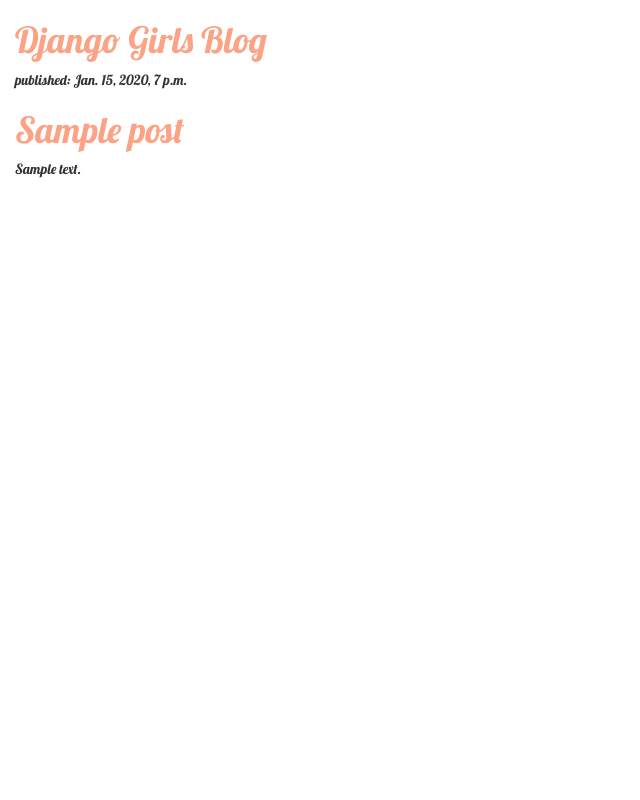
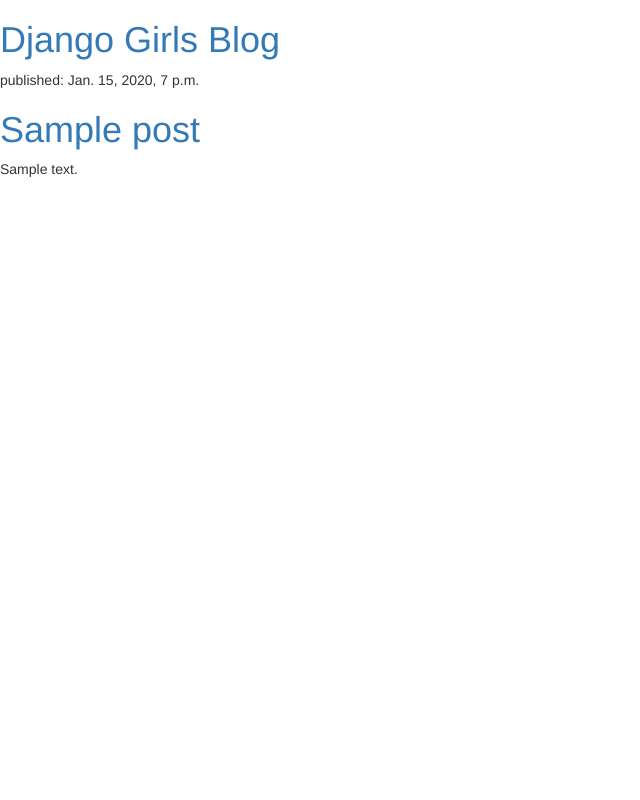
Before and after one commit to SangRyul/ZP_djangostudy, a Django app: template blog/templates/blog/post_list.html in a window 1280 px wide. Shown: the whole page, without its empty margins (0-640 px from the left). Run offline with Django 3.2, Linux system fonts and the light colour scheme; the template is opened without the code that fills it: values that come from a table or form of the project are taken from there, others are empty; tables that the repository leaves empty hold one stand-in row (values such as "Sample post"); some libraries are stand-ins or nearby versions.

Commit message:
R:...skipping...evert "css"
This reverts commit 425cf471080203c75f84916b2dabefccbb5e6078.

```diff
--- a/blog/static/css/blog.css
+++ /dev/null
@@ -1,7 +0,0 @@
-h1 a {
-	color : #FCA285;
-}
-body {
-padding-left: 15px;
-font-family: 'Lobster';
-}
--- a/blog/templates/blog/post_list.html
+++ b/blog/templates/blog/post_list.html
@@ -1,22 +1,14 @@
-{% load staticfiles %}
 <html>
 	<head>
 		<title>Django Girls blog</title>
 		<link rel="stylesheet" href="//maxcdn.bootstrapcdn.com/bootstrap/3.2.0/css/bootstrap.min.css">
 <link rel="stylesheet" href="//maxcdn.bootstrapcdn.com/bootstrap/3.2.0/css/bootstrap-theme.min.css">
-		<link rel="stylesheet" href="{% static 'css/blog.css' %}">
-		<link href="https://fonts.googleapis.com/css?family=Lobster&subset=latin,latin-ext" rel="stylesheet" type="text/css">
-
-
-
 	</head>
 	<body>
 		<div>
 <h1><a href="/">Django Girls Blog</a></h1>
 </div>
-
 {% for post in posts %}
-
 <div>
 <p>published: {{ post.published_date }}</p>
 <h1><a href="">{{ post.title }}</a></h1>
```
Lines whose indentation alone changed are shown as unchanged.
